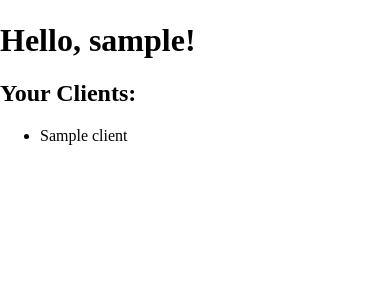
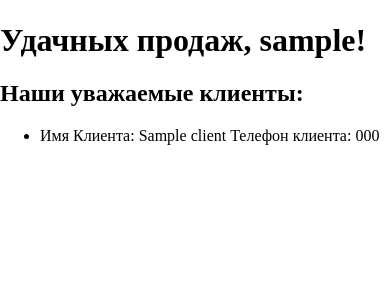
Before and after one commit to tony-against-machine/cmstheone, a Flask app: page /dashboard in a window 390 px wide. Shown: the part 71-371 px from the top of the page. Run offline with Flask 3, Linux system fonts and the light colour scheme; a user stored in the database is signed in; tables that the repository leaves empty hold one stand-in row (values such as "Sample post").

Commit message:
added jinja client.phone to the template dashboard.html

```diff
--- a/app/templates/dashboard.html
+++ b/app/templates/dashboard.html
@@ -5,11 +5,11 @@ dashboard title
 {% endblock %}
 
 {% block body %}
-<h1>Hello, {{ current_user.username }}!</h1>
-<h2>Your Clients:</h2>
+<h1>Удачных продаж, {{ current_user.username }}!</h1>
+<h2>Наши уважаемые клиенты:</h2>
 <ul>
     {% for client in clients %}
-    <li>{{ client.name }}</li>
+    <li>Имя Клиента: {{ client.name }} Телефон клиента: {{ client.phone }}</li>
     {% endfor %}
 </ul>
 {% endblock %}
```
